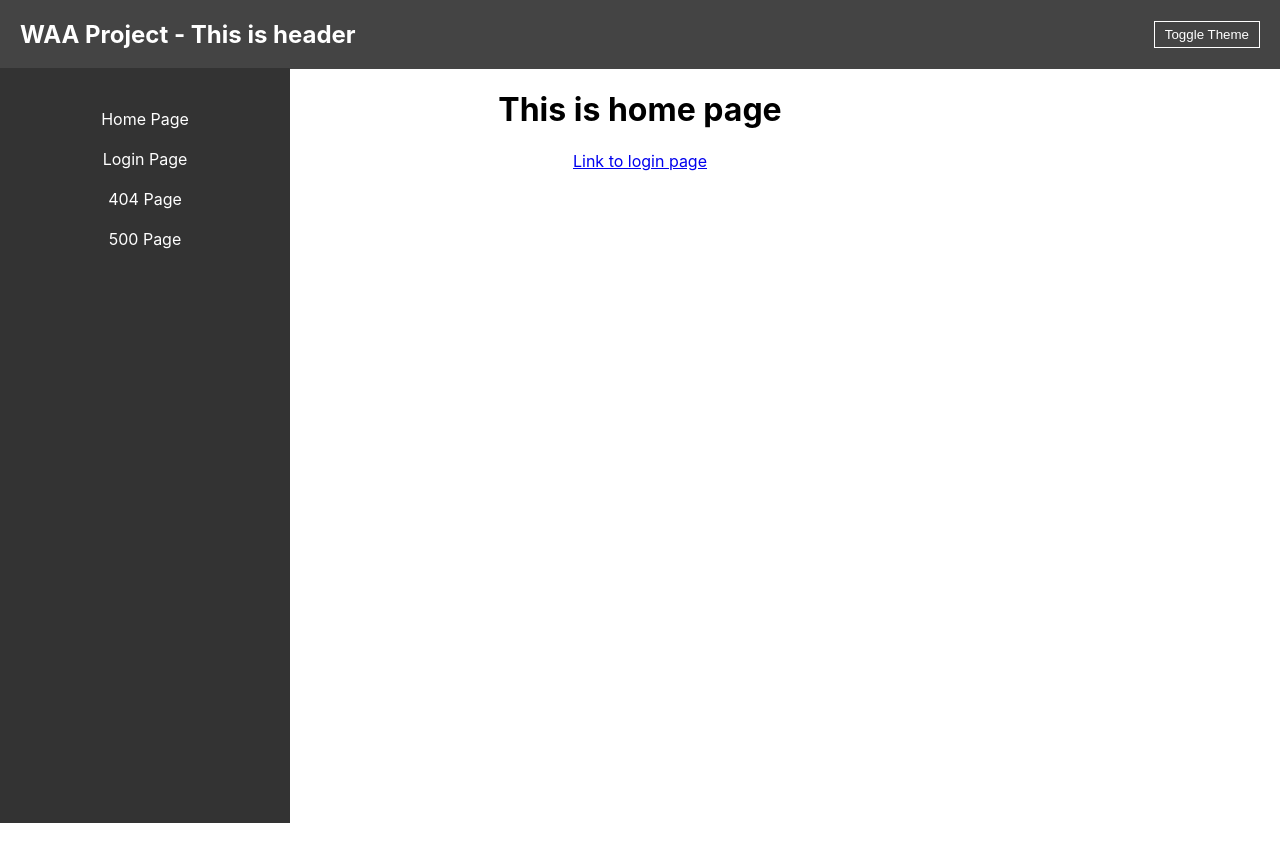
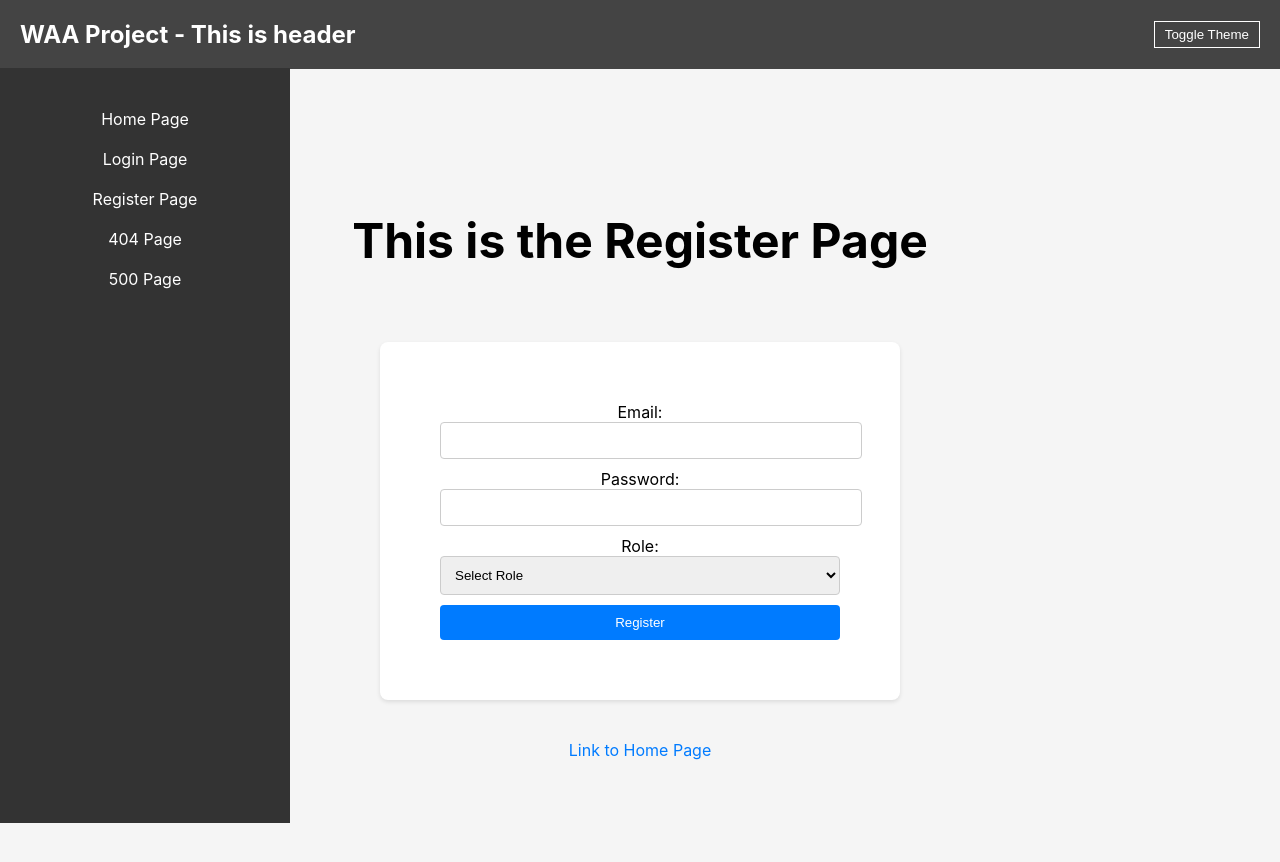
Before and after one commit to umur/waa-aug-2023-project, a React (Create React App) app in the folder frontend/: page /register in a window 1280 px wide. Before the commit this address had no page. Shown: the top 862 px of the page. Before the commit the page ends 823 px from the top, so only its background shows below. Built offline with nearby package versions, Linux system fonts and the light colour scheme.

Commit message:
update register form

```diff
--- a/frontend/src/App.js
+++ b/frontend/src/App.js
@@ -7,6 +7,7 @@ import ThemeProvider from './contexts/ThemeContext';
 import './css/dark-theme.css'
 import AppHeader from './components/header/AppHeader';
 import AppSidebar from './components/sidebar/AppSidebar';
+import Register from './views/register';
 
 const Home = React.lazy(() => import('./views/home'))
 const Login = React.lazy(() => import('./views/login'))
@@ -26,6 +27,7 @@ class App extends Component {
                 <Suspense fallback={loading}>
                   <Routes>
                     <Route path="/login" name="Login Page" element={<Login />} />
+                    <Route path="/register" name="Register Page" element={<Register />} />
                     <Route path="/404" name="Not Found Page" element={<NotFoundError />} />
                     <Route path="/500" name="Internal Server Page" element={<InternalServerError />} />
                     <Route path="*" element={<Home />} />
--- a/frontend/src/components/form/loginForm.js
+++ b/frontend/src/components/form/loginForm.js
@@ -24,7 +24,7 @@ const LoginForm = () => {
     const handleLogin = async () => {
         try {
             setIsLoading(true);
-            const apiResponse = await AuthService.handleLoginApi('login', handleLoginInput);
+            const apiResponse = await AuthService.handlePostApi('login', handleLoginInput);
             setIsLoading(false);
             if (apiResponse.accessToken) {
                 navigate('/');
--- /dev/null
+++ b/frontend/src/components/form/registerForm.js
@@ -0,0 +1,82 @@
+import React, { useState } from 'react';
+import { useNavigate } from 'react-router-dom';
+import Button from '../button/Button';
+import Loading from '../loading/loading';
+
+import AuthService from '../../services/AuthService';
+
+const RegisterForm = () => {
+    const navigate = useNavigate();
+    const [registerInput, setRegisterInput] = useState({
+        email: '',
+        password: '',
+        role: '', // New role field
+    });
+    const [isLoading, setIsLoading] = useState(false);
+
+    const handleInputChange = (e) => {
+        const { name, value } = e.target;
+        setRegisterInput((prevInput) => ({
+            ...prevInput,
+            [name]: value,
+        }));
+    };
+
+    const handleRegister = async () => {
+        try {
+            setIsLoading(true);
+            const apiResponse = await AuthService.handlePostApi('register', registerInput);
+            setIsLoading(false);
+            if (apiResponse.success) {
+                navigate('/login');
+            }
+        } catch (error) {
+            setIsLoading(false);
+            alert('Registration failed, please try again');
+        }
+    };
+
+    return (
+        <div>
+            <div>
+                <label>Email: </label>
+                <input
+                    name="email"
+                    type="email"
+                    value={registerInput.email}
+                    onChange={handleInputChange}
+                />
+            </div>
+            <div>
+                <label>Password: </label>
+                <input
+                    name="password"
+                    type="password"
+                    value={registerInput.password}
+                    onChange={handleInputChange}
+                />
+            </div>
+            <div>
+                <label>Role: </label>
+                <select
+                    name="role"
+                    value={registerInput.role}
+                    onChange={handleInputChange}
+                >
+                    <option value="">Select Role</option>
+                    <option value="ALUMNI">ALUMNI</option>
+                    <option value="FACULTY">FACULTY</option>
+                    <option value="ADMIN">ADMIN</option>
+                </select>
+            </div>
+            <div>
+                <Button color="primary" onClick={handleRegister}>
+                    Register
+                </Button>
+            </div>
+            {isLoading && <Loading />}
+        </div>
+    );
+};
+
+export default RegisterForm;
--- a/frontend/src/components/sidebar/AppSidebar.js
+++ b/frontend/src/components/sidebar/AppSidebar.js
@@ -8,6 +8,7 @@ const AppSidebar = () => {
             <ul>
                 <li><Link to="/" children="Home Page"/></li>
                 <li><Link to="/login" children="Login Page"/></li>
+                <li><Link to="/register" children="Register Page"/></li>
                 <li><Link to="/404" children="404 Page"/></li>
                 <li><Link to="/500" children="500 Page"/></li>
             </ul>
--- /dev/null
+++ b/frontend/src/css/register.css
@@ -0,0 +1,58 @@
+/* register.css */
+.register-container {
+    display: flex;
+    flex-direction: column;
+    align-items: center;
+    justify-content: center;
+    min-height: 100vh;
+    background-color: #f5f5f5;
+}
+
+.register-heading {
+    font-size: 24px;
+    margin-bottom: 20px;
+}
+
+.register-form {
+    padding: 60px;
+    background-color: white;
+    border-radius: 8px;
+    box-shadow: 0px 2px 4px rgba(0, 0, 0, 0.1);
+    max-width: 400px;
+    width: 100%;
+    margin: 20px;
+}
+
+.register-form input,
+.register-form select {
+    width: 100%;
+    padding: 10px;
+    margin-bottom: 10px;
+    border: 1px solid #ccc;
+    border-radius: 4px;
+}
+
+.register-form button {
+    width: 100%;
+    padding: 10px;
+    background-color: #007bff;
+    color: white;
+    border: none;
+    border-radius: 4px;
+    cursor: pointer;
+    transition: background-color 0.3s ease;
+}
+
+.register-form button:hover {
+    background-color: #0056b3;
+}
+
+.register-link {
+    margin-top: 20px;
+    text-align: center;
+}
+
+.register-link a {
+    color: #007bff;
+    text-decoration: none;
+}
--- a/frontend/src/services/AuthService.js
+++ b/frontend/src/services/AuthService.js
@@ -2,7 +2,7 @@ import axios from "axios";
 
 const API_BASE_URL = "http://localhost:8080/auth";
 
-const handleLoginApi = async (endpoint, requestData = {}, options = {}) => {
+const handlePostApi = async (endpoint, requestData = {}, options = {}) => {
     try {
         const response = await axios.post(`${API_BASE_URL}/${endpoint}`,requestData, {
             headers: {
@@ -21,7 +21,7 @@ const handleLoginApi = async (endpoint, requestData = {}, options = {}) => {
 };
 
 const AuthService = {
-    handleLoginApi,
+    handlePostApi,
 }
 
 export default AuthService;
--- a/frontend/src/views/login.js
+++ b/frontend/src/views/login.js
@@ -1,6 +1,6 @@
 import React from 'react';
 import LoginForm from '../components/form/loginForm';
-import '../css/login-form.css';
+import '../css/login.css';
 import { Link } from 'react-router-dom';
 
 const Login = () => {
--- /dev/null
+++ b/frontend/src/views/register.js
@@ -0,0 +1,22 @@
+import React from 'react';
+import '../css/register.css'; // Import the CSS file
+import { Link } from 'react-router-dom';
+import RegisterForm from '../components/form/registerForm';
+
+const Register = () => {
+    return (
+        <div className="register-container">
+            <div className="register-heading">
+                <h1>This is the Register Page</h1>
+            </div>
+            <div className="register-form">
+                <RegisterForm />
+            </div>
+            <div className="register-link">
+                <Link to="/">Link to Home Page</Link>
+            </div>
+        </div>
+    );
+};
+
+export default Register;
```
Also changed, not shown: frontend/src/services/weatherService.js (deleted, +0 -23 lines), frontend/src/css/login.css (renamed from frontend/src/css/login-form.css).
